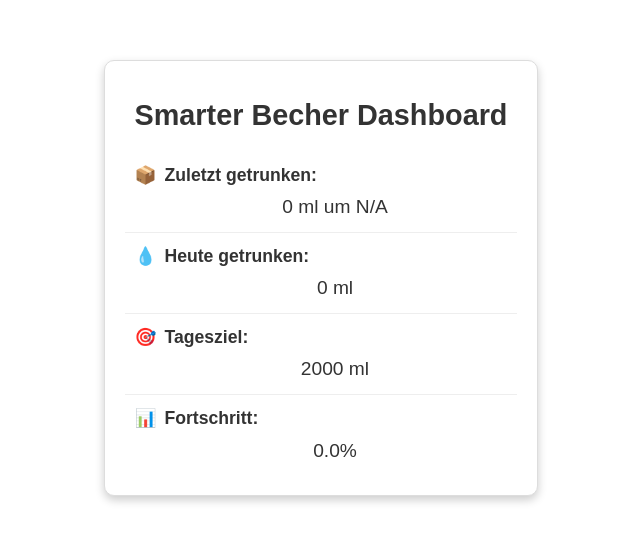
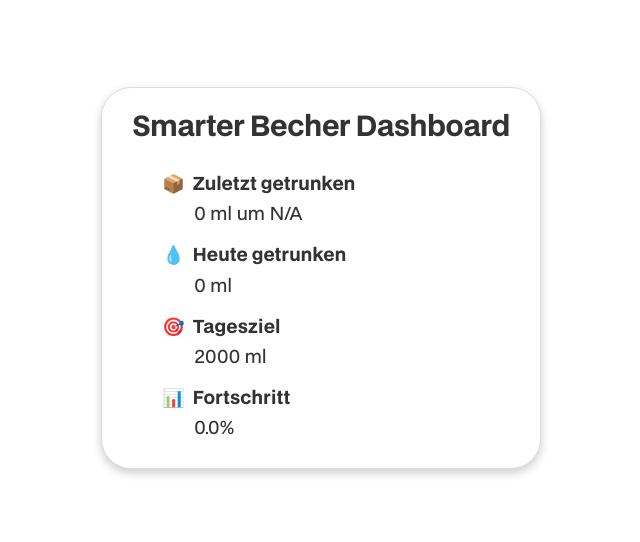
Before and after one commit to arturhoxha/Iot_Smarter_Becher, a Vue app: page / in a window 1280 px wide. Shown: the part 122-664 px from the top of the page, without its empty margins (319-959 px from the left). Built offline with nearby package versions, Linux system fonts and the light colour scheme; no server answers.

Commit message:
gehustlet

```diff
--- /dev/null
+++ b/src/assets/font/font.css
@@ -0,0 +1,7 @@
+@font-face {
+    font-family: 'BDOGrotesk';
+    src: url('./BDOGrotesk-VF.woff2') format('woff2');
+    font-weight: 100 900;;
+    font-style: normal;
+    font-display: swap;
+  }
--- a/src/components/Dashboard.vue
+++ b/src/components/Dashboard.vue
@@ -8,6 +8,9 @@ export default {
       timestamp: null,      // Zeitstempel der letzten Messung
       dailyGoal: 2000,
       showReminder: false,
+      reminderTimer: null,  // Timer für den Reminder
+      lastDrinkTime: null,  // Speichert die Zeit des letzten Getränks
+      previousAmount: 0,    // Speichert den vorherigen Wert zum Vergleich
     };
   },
   computed: {
@@ -21,44 +24,71 @@ export default {
       const date = new Date(timestamp);
       return `${String(date.getHours()).padStart(2, '0')}:${String(date.getMinutes()).padStart(2, '0')}`;
     },
+    checkInactivity() {
+      const now = new Date();
+      const lastDrink = this.lastDrinkTime || now;
+      const timeDiff = now - lastDrink;
+
+      // Zeige Reminder nach 1 Minute (60000 ms)
+      this.showReminder = timeDiff >= 60000;
+    },
     async fetchLiveStatus() {
       try {
         const response = await axios.get('https://thankful-ocean-0345cfc1e.4.azurestaticapps.net/api/liveStatus');
         const data = response.data.latestData;
+
+        // Wenn neue Getränkedaten da sind (mehr getrunken wurde)
+        if (data.getrunken > this.totalAmount) {
+          this.lastDrinkTime = new Date();  // Setze Timer zurück
+          this.showReminder = false;        // Verstecke Reminder
+        }
+
+        this.totalAmount = data.getrunken || 0;
         this.lastDrink = data.differenz || 0;
-        this.totalAmount = data.getrunken || 0;
         this.timestamp = data.timestamp;
-        this.showReminder = response.data.reminder;
       } catch (error) {
         console.error('Fehler beim Abrufen des Live-Status:', error);
       }
+    },
+    startReminderCheck() {
+      // Prüfe alle 10 Sekunden auf Inaktivität
+      this.reminderTimer = setInterval(this.checkInactivity, 10000);
     },
   },
   mounted() {
     this.fetchLiveStatus();
     setInterval(this.fetchLiveStatus, 10000);
+    this.startReminderCheck();
+    this.lastDrinkTime = new Date(); // Initialisiere mit aktuellem Zeitstempel
+  },
+  beforeUnmount() {
+    // Aufräumen des Timers
+    if (this.reminderTimer) {
+      clearInterval(this.reminderTimer);
+    }
   },
 };
 </script>
+
 <template>
   <div class="container">
     <div class="dashboard">
       <h1>Smarter Becher Dashboard</h1>
       <div class="status">
         <div class="status-item">
-          <span class="label">📦 <strong>Zuletzt getrunken:</strong></span>
+          <span class="label">📦<strong>Zuletzt getrunken</strong></span>
           <span class="value">{{ lastDrink }} ml um {{ formatTime(timestamp) }}</span>
         </div>
         <div class="status-item">
-          <span class="label">💧 <strong>Heute getrunken:</strong></span>
+          <span class="label">💧<strong>Heute getrunken</strong></span>
           <span class="value">{{ totalAmount }} ml</span>
         </div>
         <div class="status-item">
-          <span class="label">🎯 <strong>Tagesziel:</strong></span>
+          <span class="label">🎯<strong>Tagesziel</strong></span>
           <span class="value">{{ dailyGoal }} ml</span>
         </div>
         <div class="status-item">
-          <span class="label">📊 <strong>Fortschritt:</strong></span>
+          <span class="label">📊<strong>Fortschritt</strong></span>
           <span class="value">{{ progressPercentage }}%</span>
         </div>
       </div>
@@ -69,6 +99,9 @@ export default {
   </div>
 </template>
 <style scoped>
+* {
+ font-family: 'BDOGrotesk', system-ui, sans-serif;
+}
 .container {
   width: 100%;
   min-height: 100vh;
@@ -85,7 +118,7 @@ export default {
   font-family: Arial, sans-serif;
   padding: 20px;
   border: 1px solid #ddd;
-  border-radius: 10px;
+  border-radius: 30px;
   background: #ffffff;
   color: #333333;
   box-shadow: 0 4px 10px rgba(0, 0, 0, 0.2);
@@ -94,8 +127,11 @@ export default {
 }
 
 .dashboard h1 {
-  font-size: 1.8rem;
-  font-weight: bold;
+  line-height: 33.6px;
+  margin: 0;
+  letter-spacing: -0.009em;
+  font-size: 28px;
+  font-weight: 700;
   text-align: center;
   color: #333333;
   margin-bottom: 20px;
@@ -103,11 +139,12 @@ export default {
 }
 
 .status-item {
-  padding: 10px;
-  border-bottom: 1px solid #eee;
+  padding: 8px;
+  padding-left: 40px;
   display: flex;
   flex-direction: column;
   gap: 5px;
+  text-align: left;
 }
 
 .status-item:last-child {
@@ -118,22 +155,31 @@ export default {
   display: flex;
   align-items: center;
   gap: 8px;
-  font-size: 1.1rem;
+  font-size: 18px;
+  line-height: 25.2px;
+  margin: 0;
+  letter-spacing: 0.009em;
 }
 
 .value {
-  font-size: 1.2rem;
-  padding-left: 28px;
+  font-size: 18px;
+  padding-left: 32px;
+  line-height: 25.2px;
+  margin: 0;
+  letter-spacing: 0.009em;
 }
 
 .reminder {
   margin-top: 20px;
   padding: 10px;
-  background: #ffeeba;
-  color: #856404;
-  border: 1px solid #ffeeba;
-  border-radius: 5px;
-  font-size: 1.1rem;
+  background: #fff3c0;
+  color: #000000;
+  border: 1px solid #dbdbdb;
+  border-radius: 20px;
+  font-size: 18px;
+  line-height: 25.2px;
+  margin: 0;
+  letter-spacing: 0.009em;
   text-align: center;
 }
 </style>
--- a/src/main.js
+++ b/src/main.js
@@ -1,5 +1,6 @@
 import { createApp } from 'vue'
 import './style.css'
+import './assets/font/font.css'
 import App from './App.vue'
 
 createApp(App).mount('#app')
```
Also changed, not shown: src/assets/font/BDOGrotesk-VF.woff2 (added).
